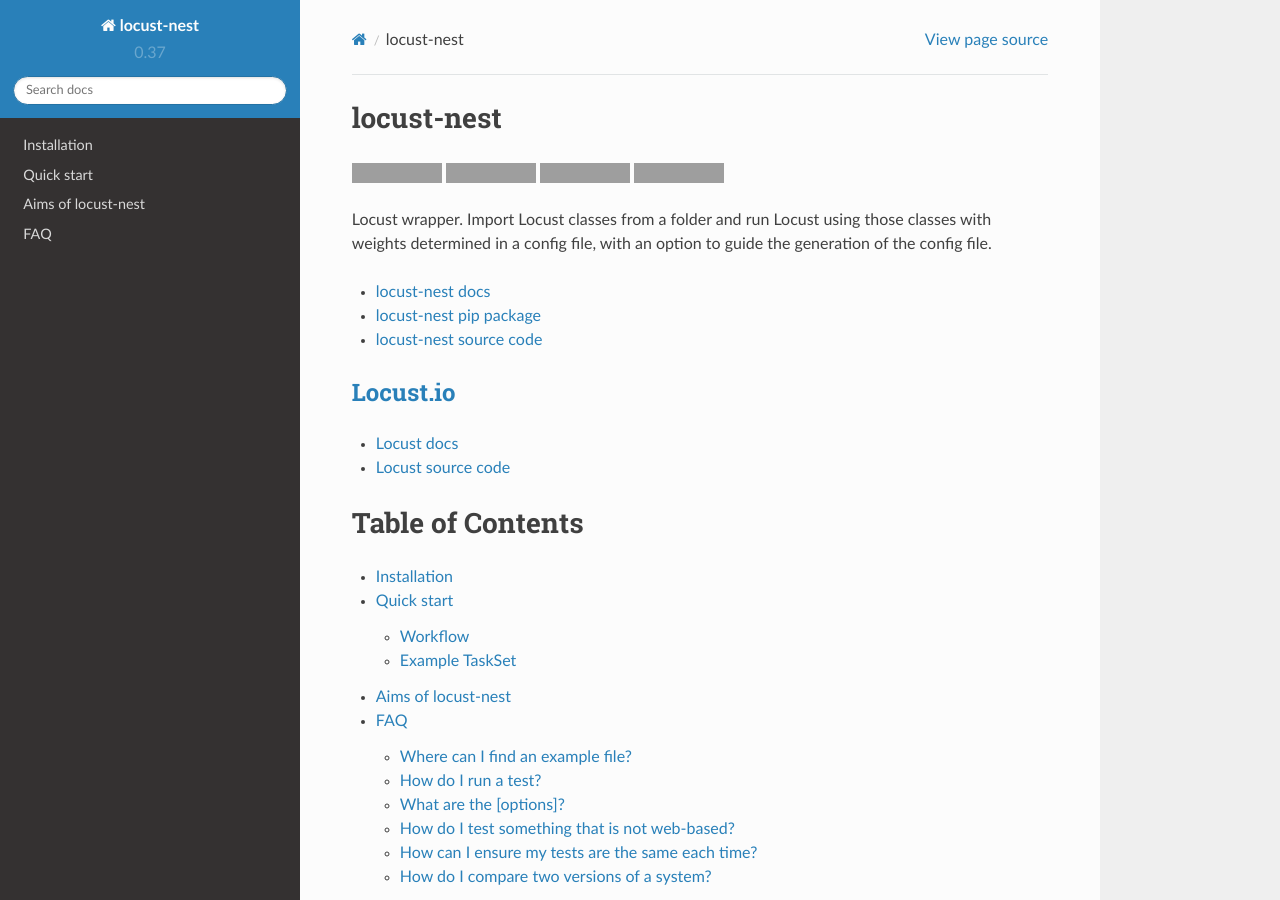
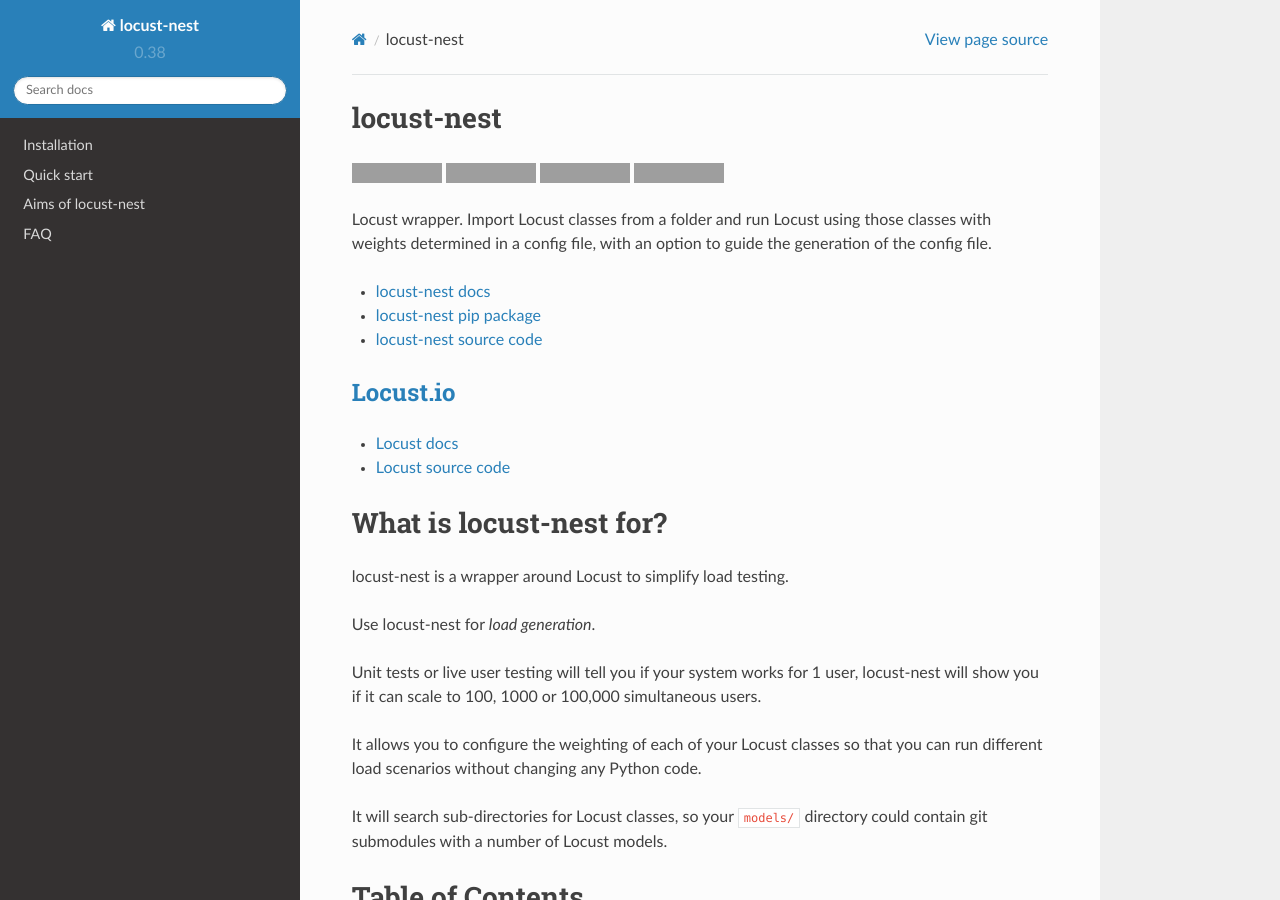
Before and after one commit to BBOXX/nest, a Sphinx documentation site: the page built from docs/index.rst, in a window 1280 px wide and 900 px high. Built offline with Sphinx 7.4.7 and the Read the Docs theme 2.0.0, drawn with Linux system fonts in a browser that asks for light colours; grey boxes are pictures that could not be loaded.

```diff
--- a/docs/INSTALLATION.rst
+++ b/docs/INSTALLATION.rst
@@ -12,3 +12,7 @@ The following will create an example file and script in the [example/] dir:
 .. code-block:: bash
 
     locust-nest install [example/]
+
+Note: At the moment locust-nest uses pslocust_ to provide more current Locust features than the current Locust release.
+
+.. _pslocust: https://pypi.org/project/pslocust/
--- a/docs/index.rst
+++ b/docs/index.rst
@@ -42,6 +42,19 @@ with an option to guide the generation of the config file.
 .. _`Locust docs`: https://docs.locust.io/en/stable/
 .. _`Locust source code`: https://github.com/locustio/locust
 
+What is locust-nest for?
+========================
+
+locust-nest is a wrapper around Locust to simplify load testing.
+
+Use locust-nest for *load generation*.
+
+Unit tests or live user testing will tell you if your system works for 1 user, locust-nest will show you if it can scale to 100, 1000 or 100,000 simultaneous users.
+
+It allows you to configure the weighting of each of your Locust classes so that you can run different load scenarios without changing any Python code.
+
+It will search sub-directories for Locust classes, so your :code:`models/` directory could contain git submodules with a number of Locust models.
+
 Table of Contents
 =================
 
--- a/locust_nest/version.py
+++ b/locust_nest/version.py
@@ -1 +1 @@
-__version__ = 0.37
+__version__ = 0.38
```
Also changed, not shown: README.rst (+21 -1 lines).
